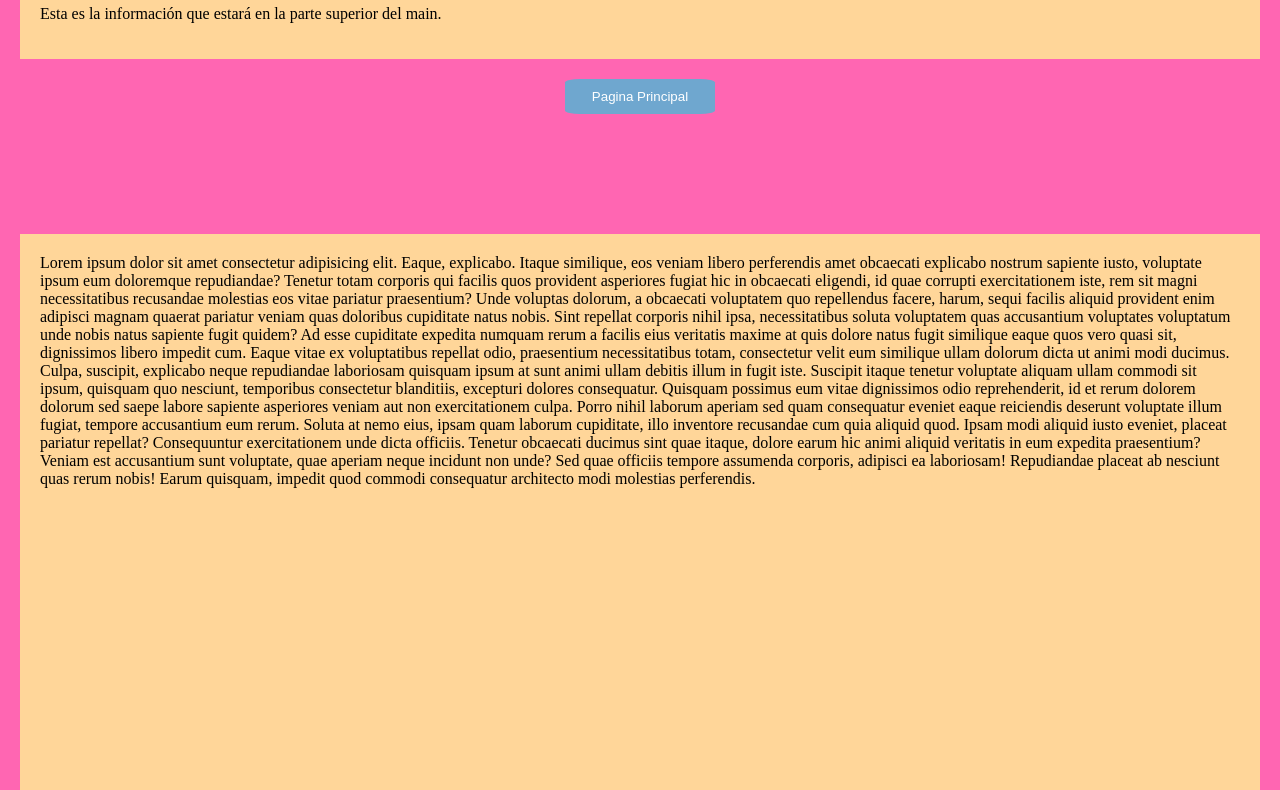
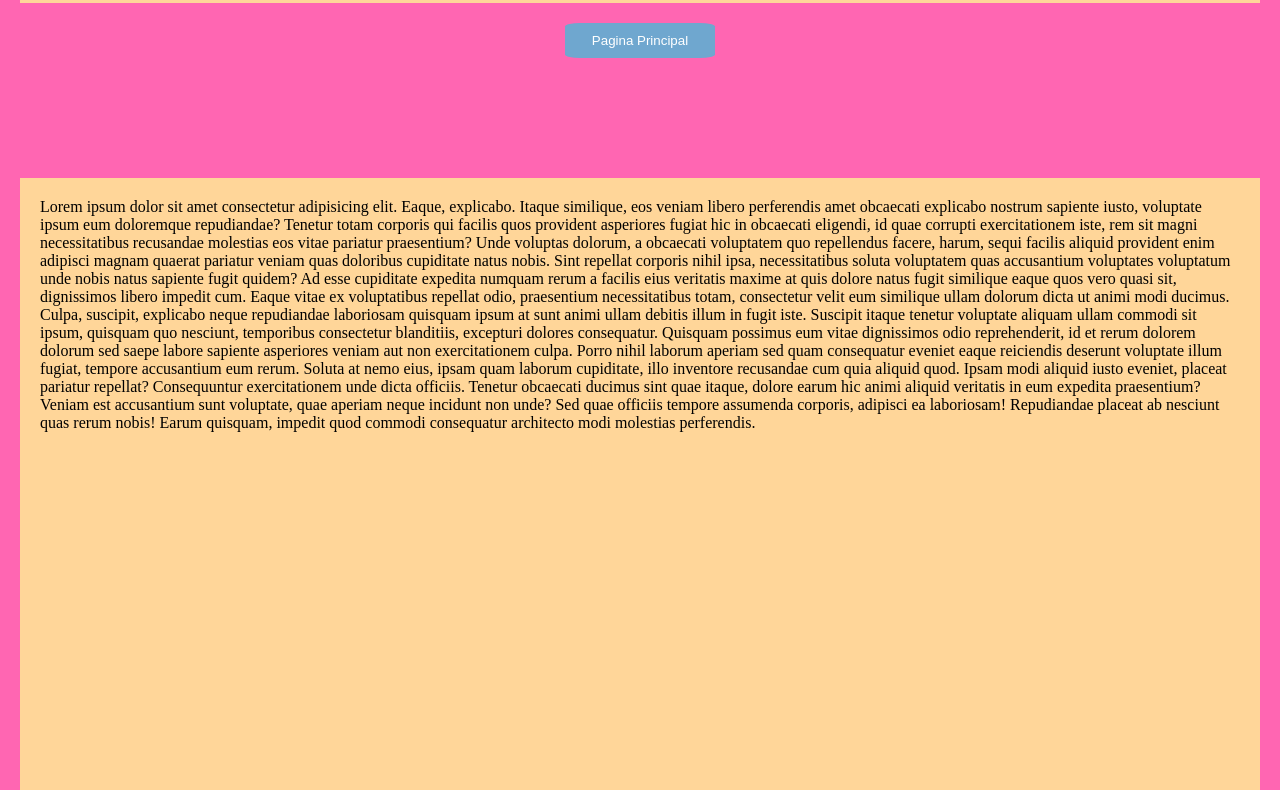
Before and after one commit to Merl0thiago/Estancia-la-teresa, a plain HTML site: page terminos y condiciones.html in a window 1280 px wide. Shown: the part 102-892 px from the top of the page. Drawn offline with Linux system fonts and the light colour scheme.

Commit message:
desliz suave y bx sizing, mrg y padg

```diff
--- a/styless.css
+++ b/styless.css
@@ -1,8 +1,17 @@
+*{
+    box-sizing: border-box;
+    margin: 0%;
+    padding: 0%;
+  }
+
+  html {
+    scroll-behavior: smooth;
+ }
 body {
     margin: 0;
     display: flex;
     flex-direction: column;
-
+    box-sizing: border-box;
 }
 
 
```
Also changed, not shown: index.html (+1 -1 lines).
